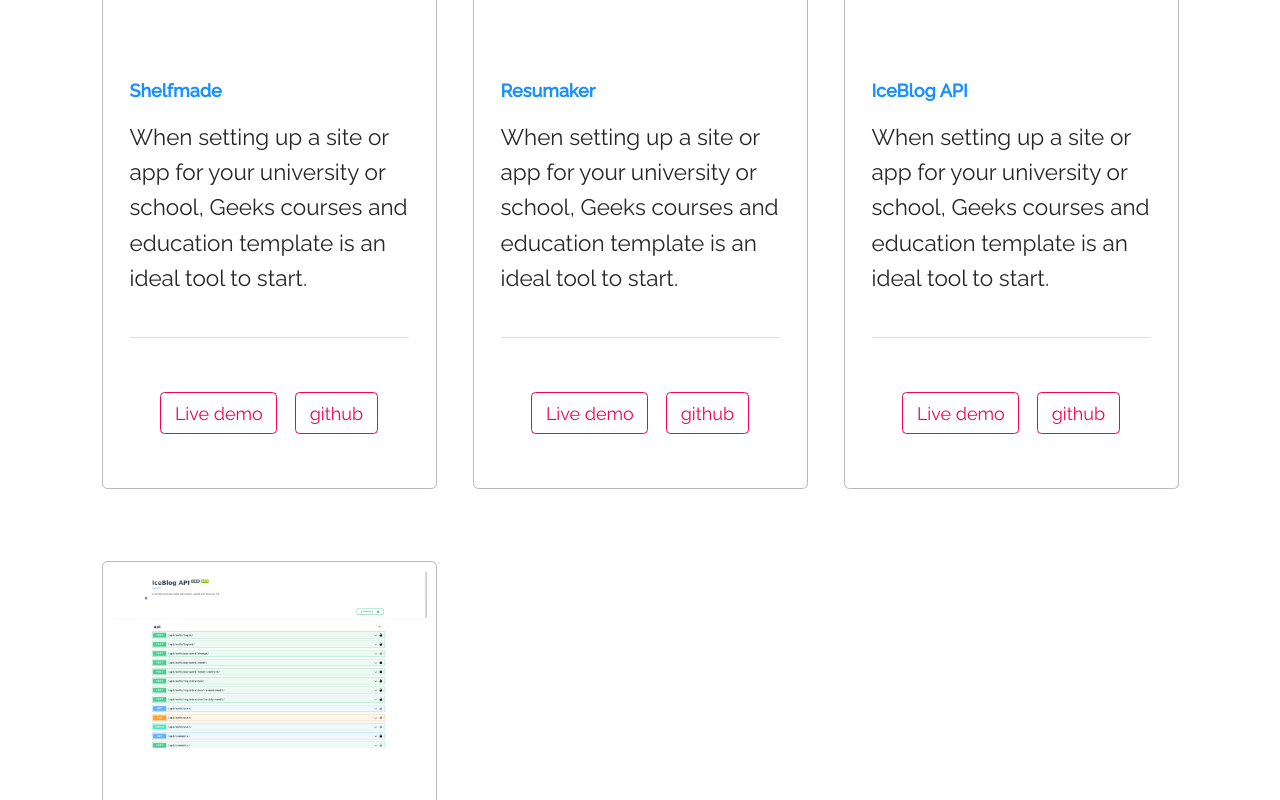
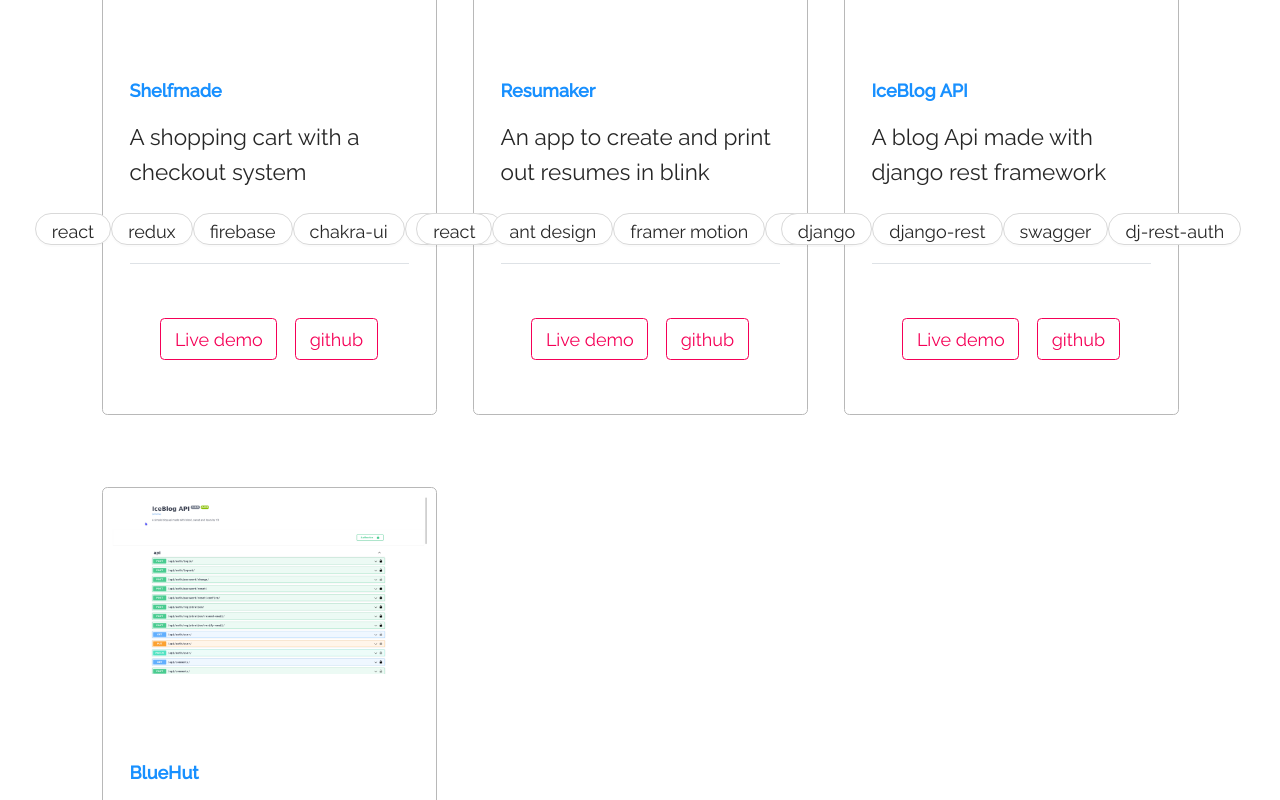
Before and after one commit to dglitxh/portfolio, a React (Create React App) app: page / in a window 1280 px wide. Shown: the part 2260-3060 px from the top of the page. Built offline with nearby package versions, Linux system fonts and the light colour scheme.

Commit message:
upd: projects card

```diff
--- a/src/components/Projects.js
+++ b/src/components/Projects.js
@@ -1,4 +1,4 @@
-import {Row, Col, Image } from 'antd'
+import {Row, Col, Image, Button } from 'antd'
 import {projects} from './assets/myprojects'
 
 
@@ -20,9 +20,14 @@
           <div className="card-body px-4 py-5 p-md-8">
             <div className="border-bottom pb-3 mb-5">
               <h3 className="mb-2 fw-bold display-5"> <a href="#slime" className="text-inherit">{project.name}</a></h3>
-              <p className="lead">When setting up a site or app for your university
-                or school, Geeks courses and education
-                template is an ideal tool to start.</p>
+              <p className="lead">{project.desc}</p>
+              <div style={{display: 'flex', flexDirection: 'row', justifyContent: 'center'}}>
+                {project.stack.map(el=>{
+                  return(
+                    <Button shape='round'>{el}</Button>
+                  )
+                })}
+              </div>
             </div>
             <div className="d-flex flex-row justify-content-center">
               <a href={project.site} target="_blank" rel="noreferrer" className="btn btn-outline-primary mx-2">
```
